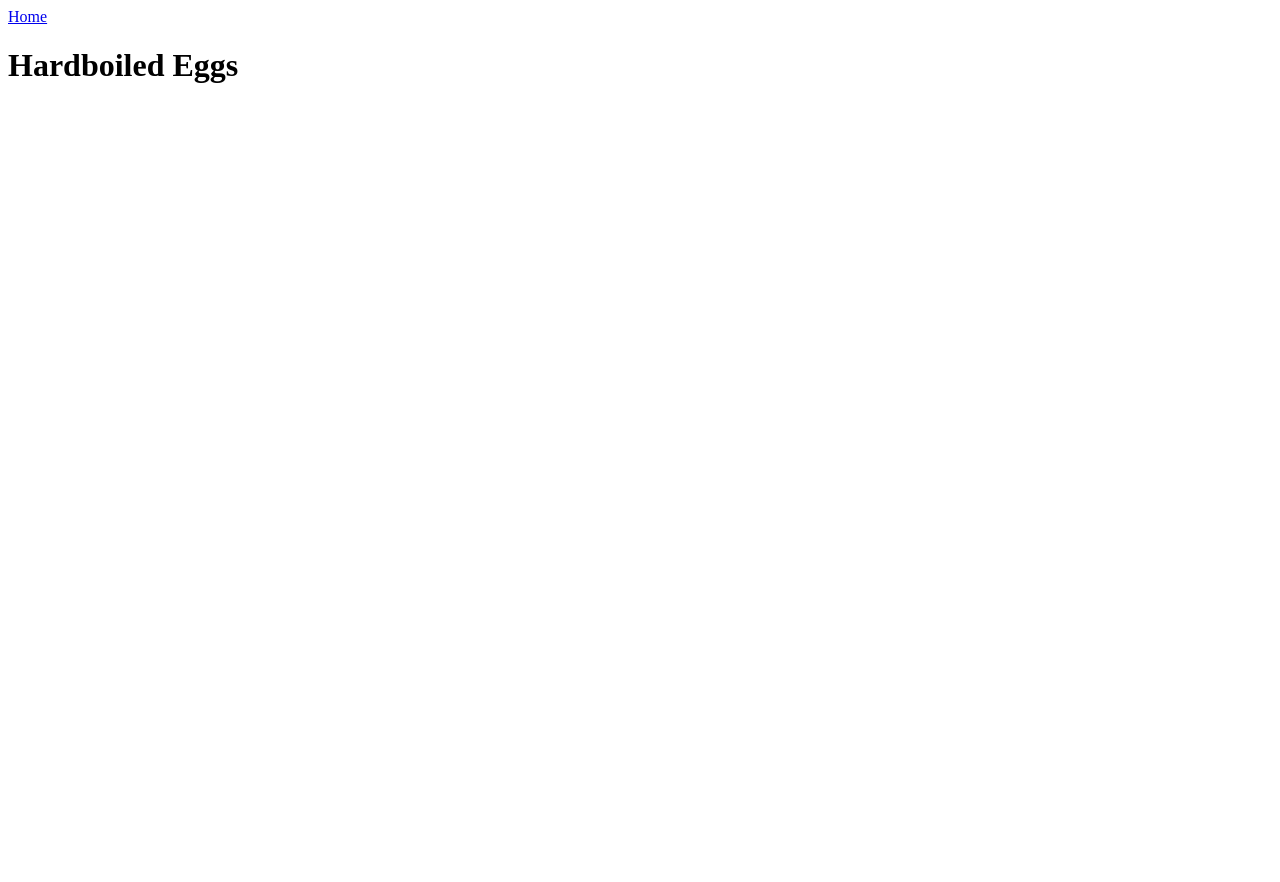
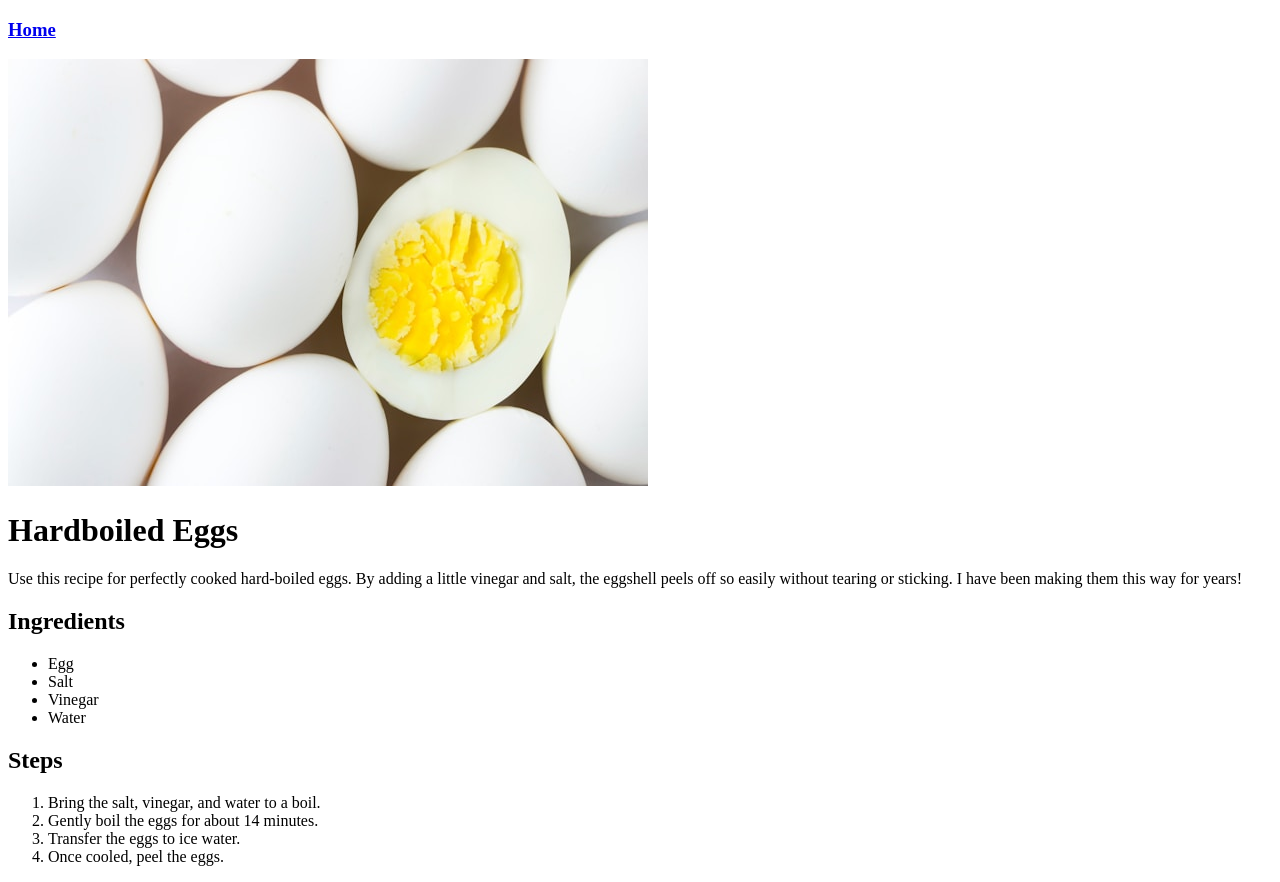
Before and after one commit to Omette/odin-recipes, a plain HTML site: page recipes/egg-hardboiled.html in a window 1280 px wide. Before the commit the page ends 800 px from the top, so only its background shows below. Drawn offline with Linux system fonts and the light colour scheme.

Commit message:
feat: Built egg-hardboiled as the first recipe page, with an image, instructions, and lists.

```diff
--- a/recipes/egg-hardboiled.html
+++ b/recipes/egg-hardboiled.html
@@ -6,7 +6,29 @@
     <title>Hardboiled Egg</title>
 </head>
 <body>
-    <a href="../index.html">Home</a>
+    <h3><a href="../index.html">Home</a></h3>
+
+    <img src="images/egg-hardboiled.jpg">
     <h1>Hardboiled Eggs</h1>
+    <p>Use this recipe for perfectly cooked hard-boiled eggs. By adding a little vinegar and salt,
+        the eggshell peels off so easily without tearing or sticking. I have been making them this
+        way for years!
+    </p>
+
+    <h2>Ingredients</h2>
+    <ul>
+        <li>Egg</li>
+        <li>Salt</li>
+        <li>Vinegar</li>
+        <li>Water</li>
+    </ul>
+
+    <h2>Steps</h2>
+    <ol>
+        <li>Bring the salt, vinegar, and water to a boil.</li>
+        <li>Gently boil the eggs for about 14 minutes.</li>
+        <li>Transfer the eggs to ice water.</li>
+        <li>Once cooled, peel the eggs.</li>
+    </ol>
 </body>
 </html>
```
